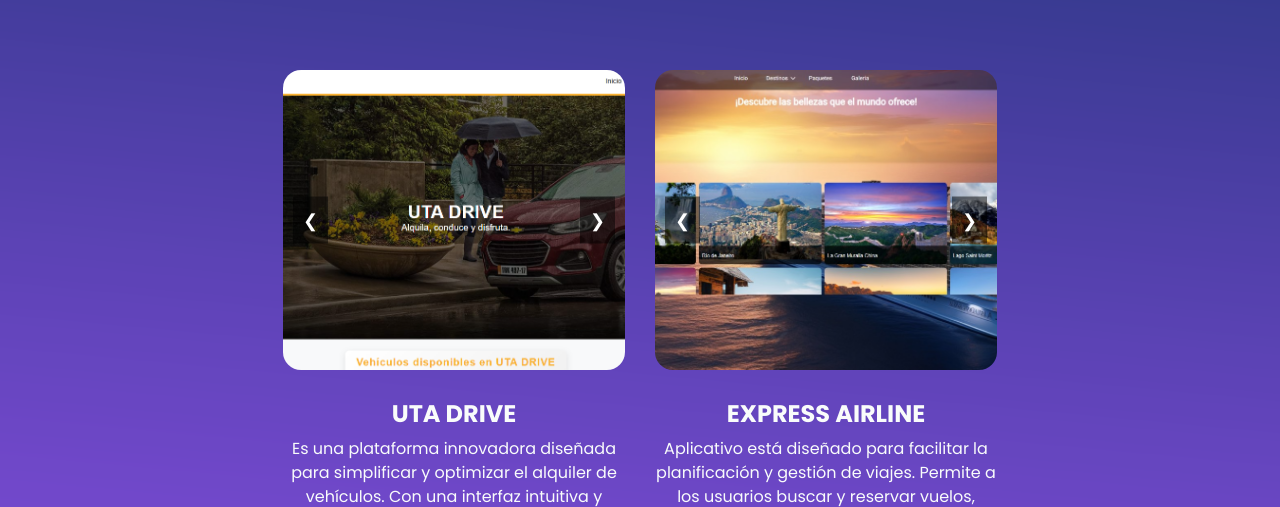
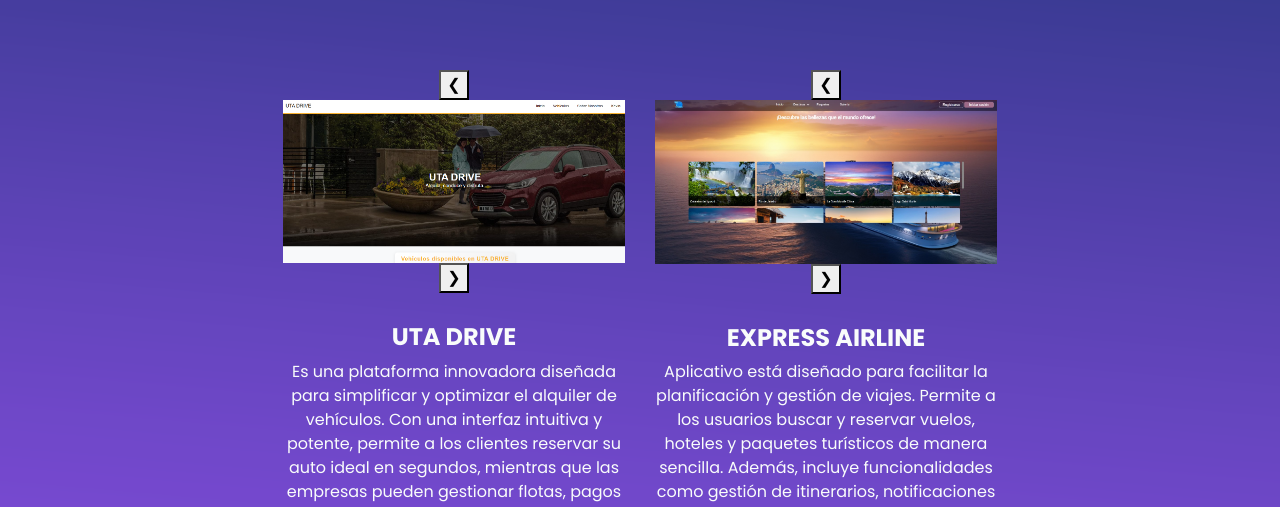
Before and after one commit to Dalembert21/appCorporativa, a plain HTML site: page portafolio.html in a window 1280 px wide. Shown: the part 430-937 px from the top of the page. Drawn offline with nearby package versions, Linux system fonts and the light colour scheme.

Commit message:
Se corrigio problema de estilos

```diff
--- a/estilos/estilo.css
+++ b/estilos/estilo.css
@@ -36,56 +36,6 @@ body {
       -ms-flex-pack: center;
           justify-content: center;
 }
-
-.service_container {
-  display: flex;
-  flex-wrap: wrap;
-  justify-content: space-between;
-}
-
-.service_box {
-  width: 79%; /* Cada contenedor ocupa el 50% menos un pequeño margen */
-  display: flex;
-  flex-direction: column;
-  align-items: center;
-}
-
-.img-box {
-  width: 100%; /* Hace que la imagen ocupe el 100% del ancho del contenedor */
-  height: 300px; /* Ajusta la altura según necesites */
-  display: flex;
-  align-items: center;
-  justify-content: center;
-  overflow: hidden; /* Evita que las imágenes se salgan del contenedor */
-  position: relative;
-}
-
-.img-box img {
-  width: 100%;
-  height: 100%;
-  object-fit: cover; /* Recorta la imagen para que se vea bien */
-}
-
-.flecha {
-  position: absolute;
-  top: 50%;
-  transform: translateY(-50%);
-  background: rgba(0, 0, 0, 0.5);
-  color: white;
-  border: none;
-  cursor: pointer;
-  padding: 10px;
-  font-size: 18px;
-}
-
-.flecha.izquierda {
-  left: 10px;
-}
-
-.flecha.derecha {
-  right: 10px;
-}
-
 
 .custom_heading-container h2 {
   font-weight: bold;
```
Also changed, not shown: index.html (+9 -16 lines).
